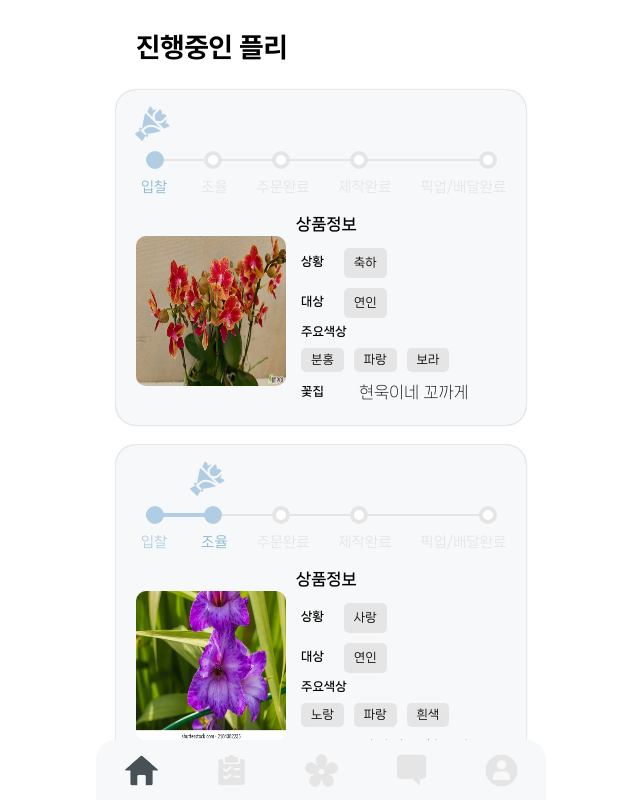
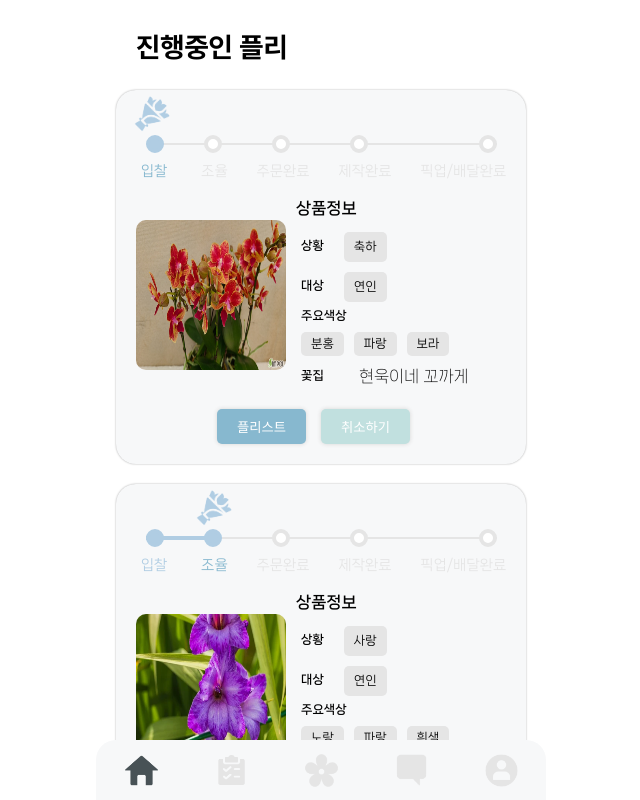
Before and after one commit to Devwooki/Flowerly, a Next.js app in the folder Frontend/: page /list in a window 1280 px wide. Shown: the whole page, without its empty margins (319-959 px from the left). Built offline with nearby package versions, Linux system fonts and the light colour scheme.

Commit message:
feat: 진행중인 플리의 플리스트 만드는중

```diff
--- a/Frontend/src/components/list/listBuyer/ListBuyer.tsx
+++ b/Frontend/src/components/list/listBuyer/ListBuyer.tsx
@@ -6,6 +6,7 @@
 const ListBuyer = () => {
   const procesingCard: BuyerCard[] = [
     {
+      fllyId: 1,
       state: "입찰",
       img: "/img/homeBanner/164_red_phalaenopsis.jpg",
       situation: "축하",
@@ -14,6 +15,7 @@
       shopName: "현욱이네 꼬까게",
     },
     {
+      fllyId: 2,
       state: "조율",
       img: "/img/homeBanner/test.webp",
       situation: "사랑",
@@ -22,6 +24,16 @@
       shopName: "기여니는 힘두러",
     },
     {
+      fllyId: 3,
+      state: "주문완료",
+      img: "/img/homeBanner/121_pink_gomphrena.jpg",
+      situation: "선택안함",
+      target: "부모님 ",
+      selectedColor: ["주황", "분홍", "노랑"],
+      shopName: "현욱이네 꼬까게",
+    },
+    {
+      fllyId: 4,
       state: "제작완료",
       img: "/img/homeBanner/121_pink_gomphrena.jpg",
       situation: "선택안함",
@@ -30,6 +42,7 @@
       shopName: "현욱이네 꼬까게",
     },
     {
+      fllyId: 5,
       state: "픽업/배달완료",
       img: "/img/homeBanner/141_purple_gladiolus.jpg",
       situation: "선택안함",
--- a/Frontend/src/components/list/listBuyer/listBuyerCardComponent/BuyerCards.module.css
+++ b/Frontend/src/components/list/listBuyer/listBuyerCardComponent/BuyerCards.module.css
@@ -10,6 +10,7 @@
 
 .cardInfo {
   display: flex;
+  position: relative;
   margin: 0 10px 0 10px;
 }
 
@@ -81,7 +82,28 @@
 }
 
 .currentFlower {
-  position: relative;
   top: 10px;
-  left: 320px;
 }
+
+.cardBtn {
+  text-align: center;
+  margin: 10px 5px;
+}
+
+.cardBtn > button {
+  padding: 8px 20px;
+  border-style: none;
+  border-radius: 5px;
+  color: white;
+  box-shadow: 0 0 4px #d5d5d5;
+}
+
+.fllistBtn {
+  margin-right: 15px;
+  background-color: var(--blue);
+}
+
+.cancelBtn {
+  margin-right: 15px;
+  background-color: var(--mint);
+}
--- a/Frontend/src/components/list/listBuyer/listBuyerCardComponent/BuyerCards.tsx
+++ b/Frontend/src/components/list/listBuyer/listBuyerCardComponent/BuyerCards.tsx
@@ -2,6 +2,7 @@
 import style from "./BuyerCards.module.css";
 import ProgressBar from "./ProgressBar";
 import Image from "next/image";
+import { useRouter } from "next/router";
 
 type BuyerCardsProps = {
   card: BuyerCard;
@@ -10,36 +11,45 @@
 const stateProps = ["입찰", "조율", "주문완료", "제작완료", "픽업/배달완료"];
 
 const BuyerCards = ({ card }: BuyerCardsProps) => {
+  const route = useRouter();
   const stepNumber = stateProps.indexOf(card.state);
 
   const posFlowerLeft = (step: number) => {
     if (step === 0) {
-      return 0;
+      return "0";
     }
     if (step === 1) {
-      return 55;
+      return "16%";
     }
     if (step === 2) {
-      return 120;
+      return "32%";
     }
     if (step === 3) {
-      return 200;
+      return "53%";
     }
     if (step === 4) {
-      return 330;
+      return "86%";
     }
   };
 
+  // const fllistBtn = (fllyId) => {
+  //   route.push({
+  //     pathname: "/list/"
+  //   })
+  // };
+
   return (
     <div className={style.cardBox}>
+      <div style={{ height: "40px" }}>
         <Image
           src="/img/icon/currentFlower.png"
           alt="현재상태"
           width={50}
           height={50}
           className={style.currentFlower}
-        style={{ left: posFlowerLeft(stepNumber) }}
+          style={{ marginLeft: posFlowerLeft(stepNumber) }}
         />
+      </div>
       <ProgressBar currentStep={stepNumber} />
       <div className={style.cardInfo}>
         <Image src={card.img} alt="꽃 이미지" width={150} height={150} />
@@ -73,6 +83,14 @@
           </div>
         </div>
       </div>
+      <div className={style.cardBtn}>
+        <button className={style.fllistBtn} onClick={() => fllistBtn(card.fllyId)}>
+          플리스트
+        </button>
+        <button className={style.cancelBtn} onClick={() => console.log("취소")}>
+          취소하기
+        </button>
+      </div>
     </div>
   );
 };
--- a/Frontend/src/model/list/Buyer/BuyerCard.tsx
+++ b/Frontend/src/model/list/Buyer/BuyerCard.tsx
@@ -1,4 +1,5 @@
 type BuyerCard = {
+  fllyId: number;
   state: string;
   img: string;
   situation: string;
```
Lines whose indentation alone changed are shown as unchanged.
